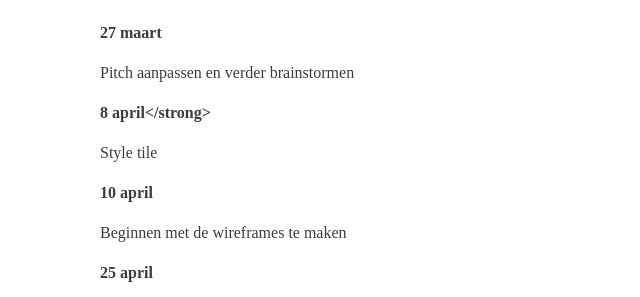
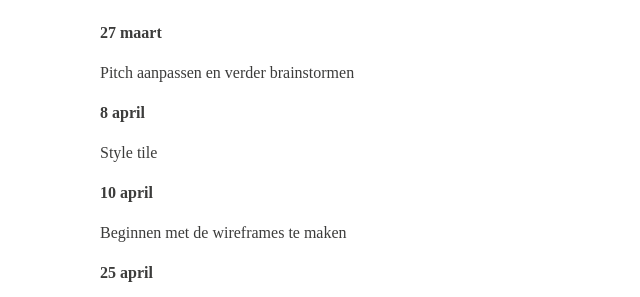
Before and after one commit to pgm-lenndery/1819-nmd3-project-gr-07, a Jekyll site: the page built from docs/pages/2__define/1-0-0__planning.md, in a window 1280 px wide. Shown: the part 515-812 px from the top of the page, without its empty margins (0-640 px from the left). Built offline with Jekyll 4.4.1, drawn with Linux system fonts in a browser that asks for light colours.

Commit message:
update planning

```diff
--- a/docs/pages/2__define/1-0-0__planning.md
+++ b/docs/pages/2__define/1-0-0__planning.md
@@ -29,7 +29,7 @@ title: Planning
 <strong><p>27 maart</p></strong>
 <p> Pitch aanpassen en verder brainstormen</p>
 
-<strong><p>8 april</strong></p></strong>
+<strong><p>8 april</p></strong>
 <p> Style tile</p>
 
 <strong><p>10 april</p></strong>
```
